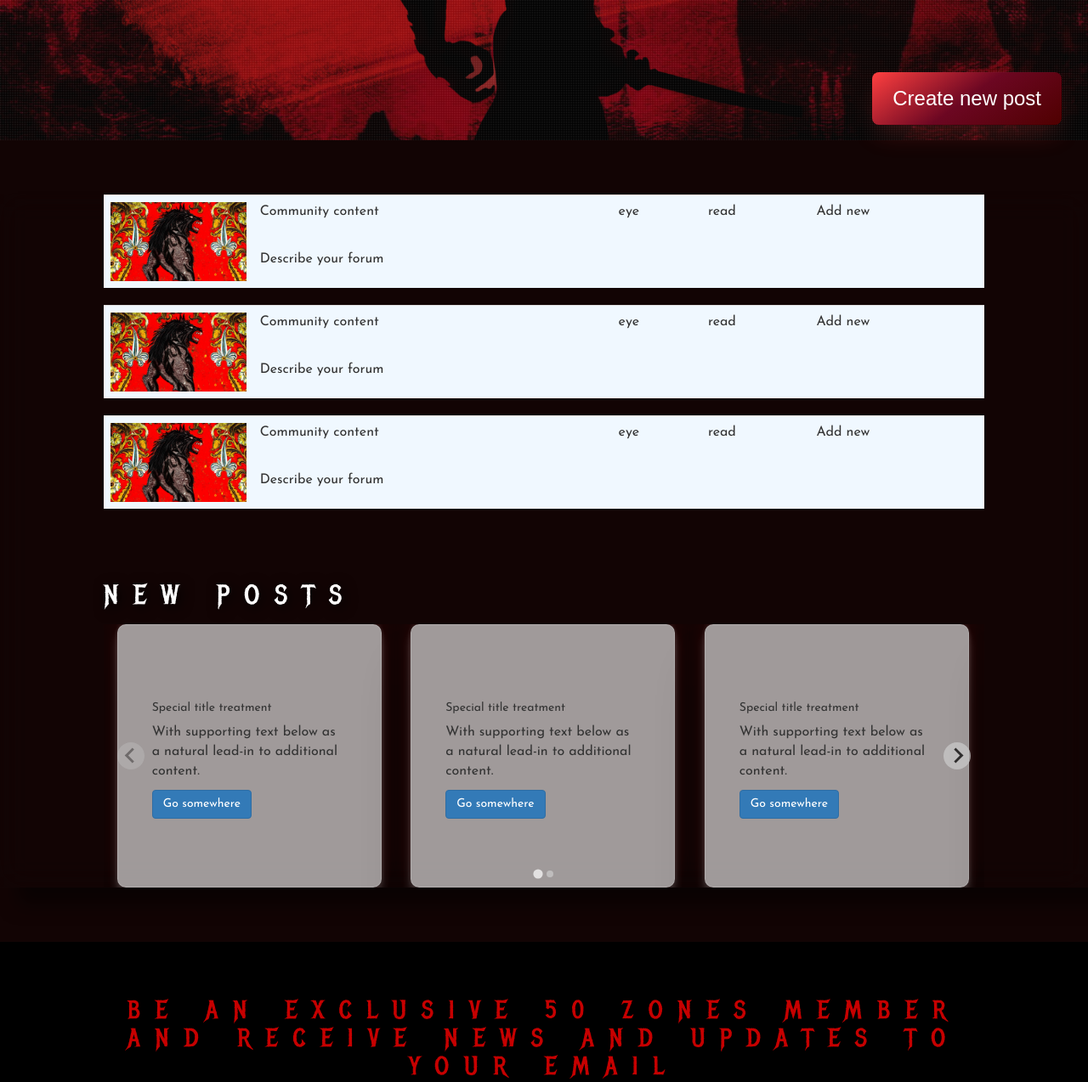
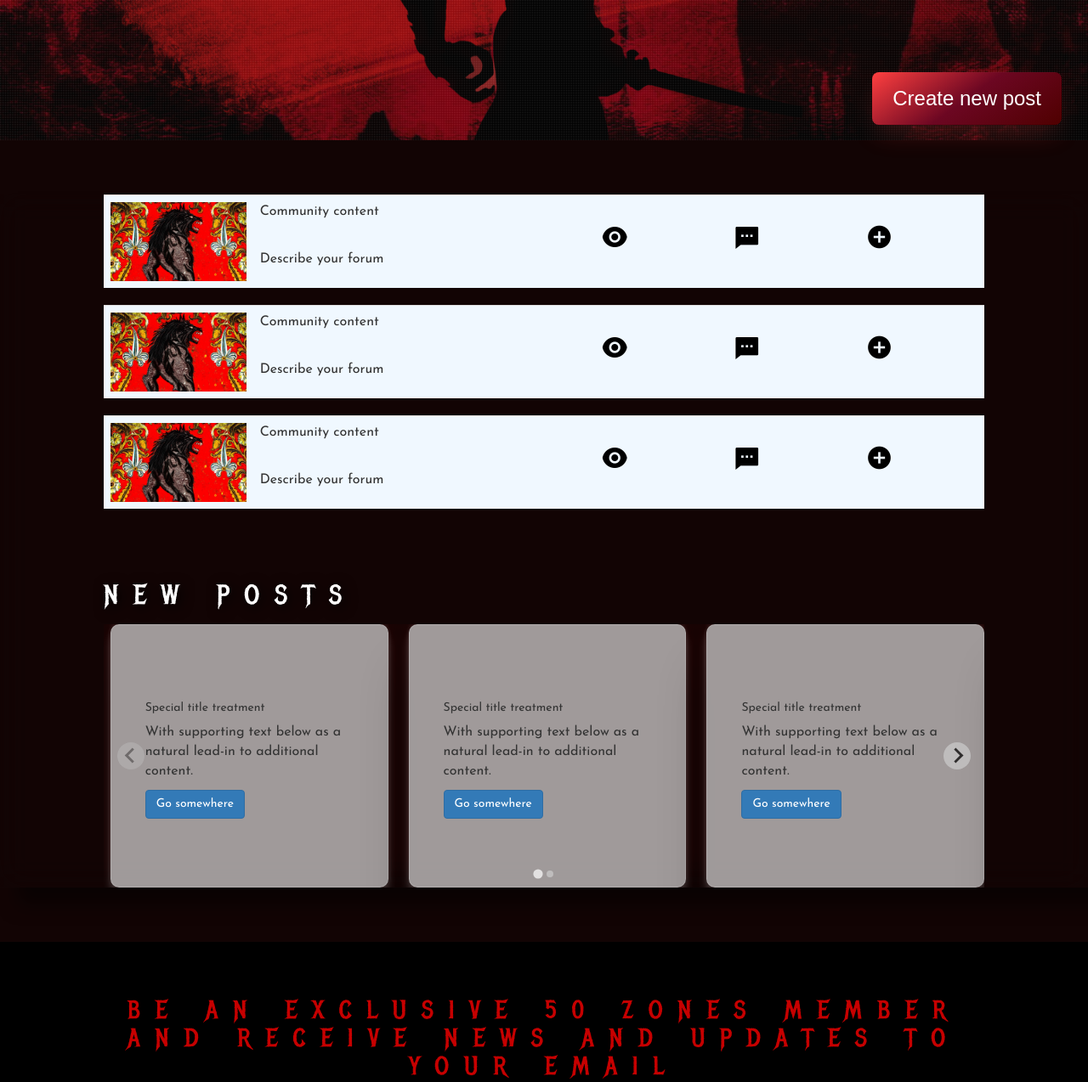
Before and after one commit to PraveenDev111/Horrorgame3D, a PHP site: page /forum.html in a window 1280 px wide. Shown: the part 508-1782 px from the top of the page at 85% size. Run offline with PHP 8.4, Linux system fonts and the light colour scheme.

Commit message:
forum page updates

```diff
--- a/css/forum.css
+++ b/css/forum.css
@@ -98,20 +98,48 @@ body{
     margin-bottom: 1rem;
 }
 
+.icon_posts{
+    color: #000000;
+    font-size: 2rem;
+    align-items: center;
+}
+
+.btn_veiw, .btn_Comments, .btn_Addnew{
+    margin-top: 1rem;
+    background-color: transparent;
+    border-color: transparent;
+}
+
+.btn_Addnew{
+    align-self: flex-end;
+}
+
 .postContent{
     display: flex;
+    justify-content: center;
 }
 
 .postSection{
     background-color: transparent;
     backdrop-filter: blur(1rem);
     box-shadow: 1.3rem 1.3rem 1.3rem rgba(0,0,0,0.5);
+
+}
+
+.Crd{
+    justify-content: center;
+}
+.crd_li{
+    width: calc((100%  / 3) - 1rem);
+    margin-left: 0rem;
+    margin-right: 0rem;
 }
 
 .card{
-    width: 90%;
+    width: fit-content;
+    margin-left: 0.5rem;
+    margin-right: 0;
     padding: 5rem 2.5rem;
-    margin-left: 1rem;
     background: rgba( 255, 255, 255, 0.6 );
     box-shadow: 0 8px 32px 0 rgba( 31, 38, 135, 0.37 );
     backdrop-filter: blur( 16px );
@@ -123,7 +151,7 @@ body{
 }
 
 .cdl{
-    background-color: rgba(225,225,225,0.1);
+    background-color: rgba(252, 252, 252, 0.1);
 }
 
 .txt_submission{
--- a/forum.html
+++ b/forum.html
@@ -30,6 +30,7 @@
 	<link rel="stylesheet" href="https://fonts.googleapis.com/css?family=Metal+Mania">
     <link rel="stylesheet" href="https://fonts.googleapis.com/css?family=Ubuntu">
     <link rel="stylesheet" href="https://fonts.googleapis.com/css?family=Josefin+Sans">
+	<link href="https://cdn.jsdelivr.net/npm/remixicon@2.5.0/fonts/remixicon.css" rel="stylesheet">
 
 	<script src="js/jquery-1.11.1.min.js"></script>
 	<script src="js/bootstrap.js"></script>
@@ -155,9 +156,9 @@
 						  <tr>
 							<td class="td_img"><img src="/images/112.jpg" alt="" class="img_tableUser"></td>
 							<td><p>Community content</p><br>Describe your forum</td>
-							<td>eye</td>
-							<td>read</td>
-							<td>Add new</td>
+							<td><button class="btn_veiw"><i class="ri-eye-fill icon_posts"></i></button></td>
+							<td><button class="btn_Comments"><i class="ri-message-2-fill icon_posts"></i></button></td>
+							<td><button class="btn_Addnew"><i class="ri-add-circle-fill icon_posts"></i></button></td>
 						  </tr>
 						</tbody>
 
@@ -169,9 +170,9 @@
 						  <tr>
 							<td class="td_img"><img src="/images/112.jpg" alt="" class="img_tableUser"></td>
 							<td><p>Community content</p><br>Describe your forum</td>
-							<td>eye</td>
-							<td>read</td>
-							<td>Add new</td>
+							<td><button class="btn_veiw"><i class="ri-eye-fill icon_posts"></i></button></td>
+							<td><button class="btn_Comments"><i class="ri-message-2-fill icon_posts"></i></button></td>
+							<td><button class="btn_Addnew"><i class="ri-add-circle-fill icon_posts"></i></button></td>
 						  </tr>
 						</tbody>
 
@@ -183,9 +184,9 @@
 						  <tr>
 							<td class="td_img"><img src="/images/112.jpg" alt="" class="img_tableUser"></td>
 							<td><p>Community content</p><br>Describe your forum</td>
-							<td>eye</td>
-							<td>read</td>
-							<td>Add new</td>
+							<td><button class="btn_veiw"><i class="ri-eye-fill icon_posts"></i></button></td>
+							<td><button class="btn_Comments"><i class="ri-message-2-fill icon_posts"></i></button></td>
+							<td><button class="btn_Addnew"><i class="ri-add-circle-fill icon_posts"></i></button></td>
 						  </tr>
 						</tbody>
 
@@ -201,9 +202,9 @@
 					<h2 class="txt_newPosts">New posts</h2>
 					<div class="postContent">
 						<div class="splide" role="group" aria-label="Splide Basic HTML Example">
-							<div class="splide__track">
+							<div class="splide__track Crd">
 								  <ul class="splide__list">
-									  <li class="splide__slide">
+									  <li class="splide__slide crd_li">
 										<div class="card">
 											<div class="card-body">
 											  <h5 class="card-title">Special title treatment</h5>
@@ -212,7 +213,7 @@
 											</div>
 										  </div>
 									  </li>
-									  <li class="splide__slide">
+									  <li class="splide__slide crd_li">
 										<div class="card">
 											<div class="card-body">
 											  <h5 class="card-title">Special title treatment</h5>
@@ -221,7 +222,7 @@
 											</div>
 										  </div>
 									  </li>
-									  <li class="splide__slide">
+									  <li class="splide__slide crd_li">
 										<div class="card">
 											<div class="card-body">
 											  <h5 class="card-title">Special title treatment</h5>
@@ -230,7 +231,7 @@
 											</div>
 										  </div>
 									  </li>
-									  <li class="splide__slide">
+									  <li class="splide__slide crd_li">
 										<div class="card">
 											<div class="card-body">
 											  <h5 class="card-title">Special title treatment</h5>
@@ -285,7 +286,7 @@
 	<script>
 		var splide = new Splide( '.splide', {
   perPage: 3,
-  gap    : '0rem',
+  gap    : '1rem',
   breakpoints: {
     640: {
       perPage: 2,
```
